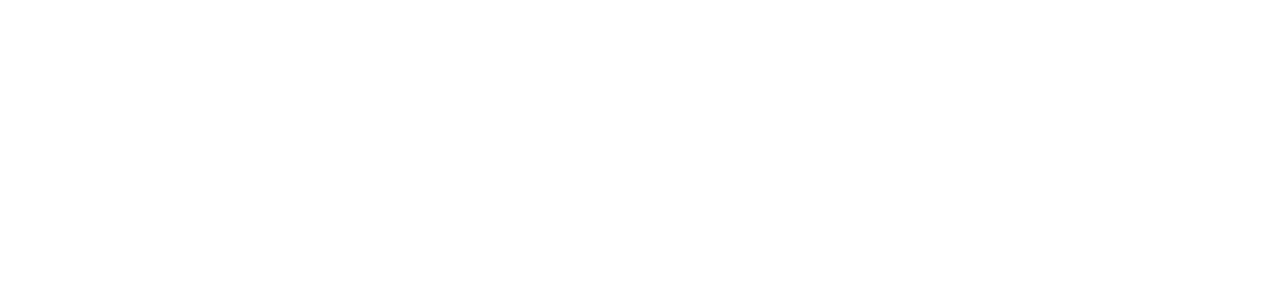
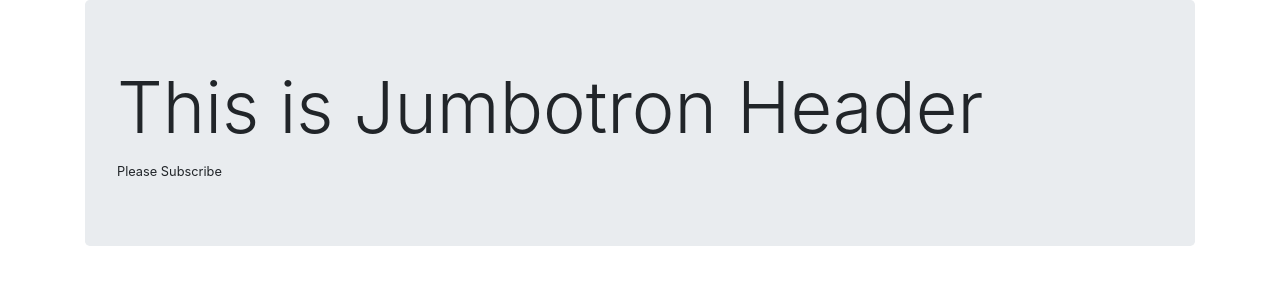
Before and after one commit to smilegse/Bootstrap4_Tutorial, a website: page websitedemo.html in a window 1280 px wide. Drawn offline with nearby package versions, Linux system fonts and the light colour scheme.

Commit message:
bootstrap added into websitedemo.html file.

```diff
--- a/websitedemo.html
+++ b/websitedemo.html
@@ -3,9 +3,24 @@
 <head>
     <meta charset="UTF-8">
     <meta name="viewport" content="width=device-width, initial-scale=1.0">
+    <meta http-equiv="X-UA-Compatible" content="IE=edge">
     <title>Document</title>
+
+<link rel="stylesheet" href="/bower_components/bootstrap/dist/css/bootstrap.css">
+
 </head>
 <body>
+    <div class="container">
+<div class="jumbotron">
+    <h1 class="display-3">This is Jumbotron Header</h1>
+    <small>Please Subscribe</small>
+</div>
+
+    </div>
+
+    <script src="/bower_components/jquery/dist/jquery.js"></script>
+    <script src="/bower_components/popper.js/src/popper.js"></script>
+    <script src="/bower_components/bootstrap/dist/js/bootstrap.js"></script>
 
 </body>
 </html>
```
